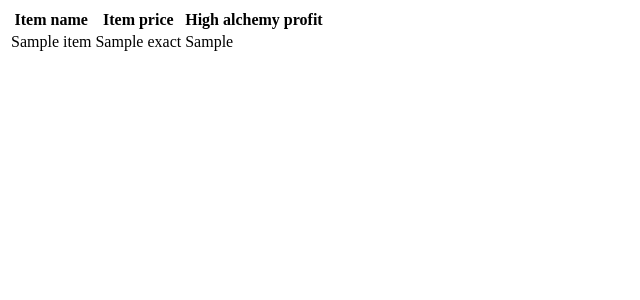
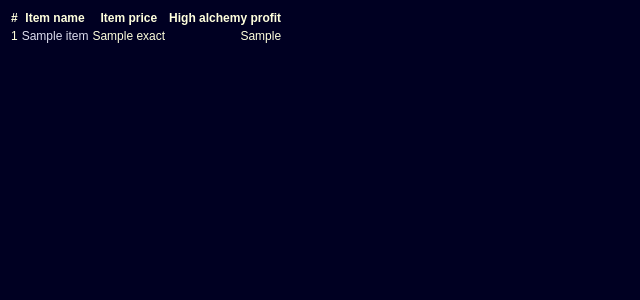
Before and after one commit to ryselis/RSpy, a Django app: template RSpy/templates/ge/superheat.html in a window 1280 px wide. Shown: the top 300 px of the page, without its empty margins (0-640 px from the left). Run offline with Django 3.2, Linux system fonts and the light colour scheme; the template is opened without the code that fills it: most values are stand-ins (such as "Sample title", 1, 10 or a date in 2020).

Commit message:
rune wikia hack done

```diff
--- /dev/null
+++ b/RSpy/ge_api/static/superheat.css
@@ -0,0 +1,15 @@
+body{
+    background-color: #000022;
+    color: #FFFFDD;
+    font-size: 12px;
+    font-family: sans-serif;
+}
+
+.number{
+    text-align: right;
+}
+
+.link{
+    text-decoration: none;
+    color: #DDE;
+}
--- a/RSpy/templates/ge/superheat.html
+++ b/RSpy/templates/ge/superheat.html
@@ -1,9 +1,15 @@
 {% extends 'index.html' %}
+{% load staticfiles %}
+
+{% block extrastyle %}
+<link rel="stylesheet" href="{% static 'superheat.css' %}">
+{% endblock %}
 
 {% block body %}
     <table>
     <thead>
     <tr>
+        <th>#</th>
         <th>Item name</th>
         <th>Item price</th>
         <th>High alchemy profit</th>
@@ -11,9 +17,10 @@
     </thead>
     {% for item in items %}
         <tr>
-        <td>{{ item.item.name }}</td>
-        <td>{{ item.item.price_info.exact }}</td>
-        <td>{{ item.highalch_profit }}</td>
+        <td>{{ forloop.counter }}</td>
+        <td><a class="link" href="http://runescape.wikia.com/wiki/{{ item.item.name }}">{{ item.item.name }}</a></td>
+        <td class="number">{{ item.item.price_info.exact }}</td>
+        <td class="number">{{ item.highalch_profit }}</td>
         </tr>
     {% endfor %}
     </table>
--- a/RSpy/templates/index.html
+++ b/RSpy/templates/index.html
@@ -4,6 +4,8 @@
 <head lang="en">
     {% block head %}
     <meta charset="UTF-8">
+        {% block extrastyle %}
+        {% endblock %}
     <title>RSpy</title>
     {% endblock %}
 </head>
```
Also changed, not shown: RSpy/ge_api/views.py (+12 -6 lines), RSpy/ge_api/migrations/0002_add_auto_values.py.
